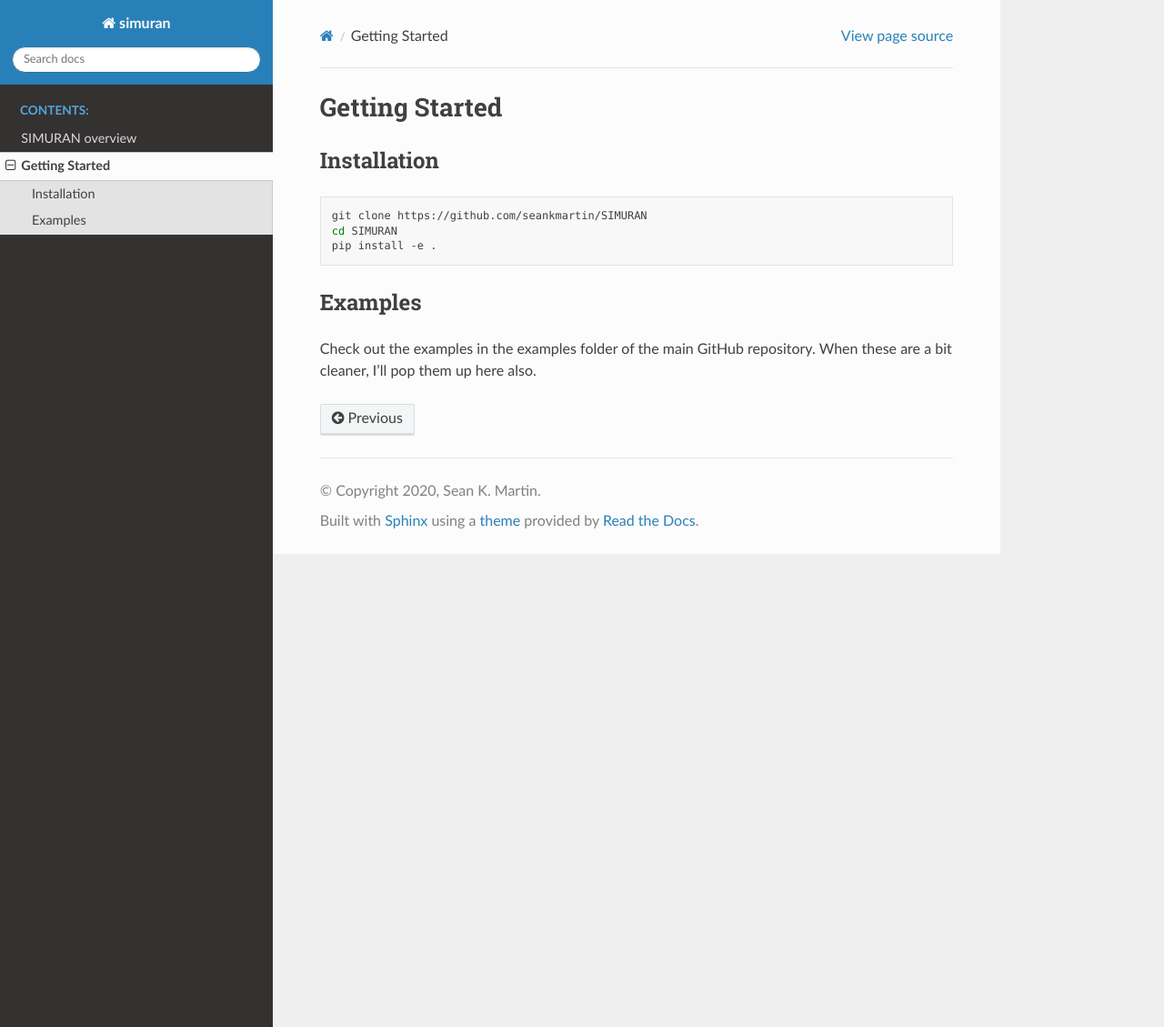
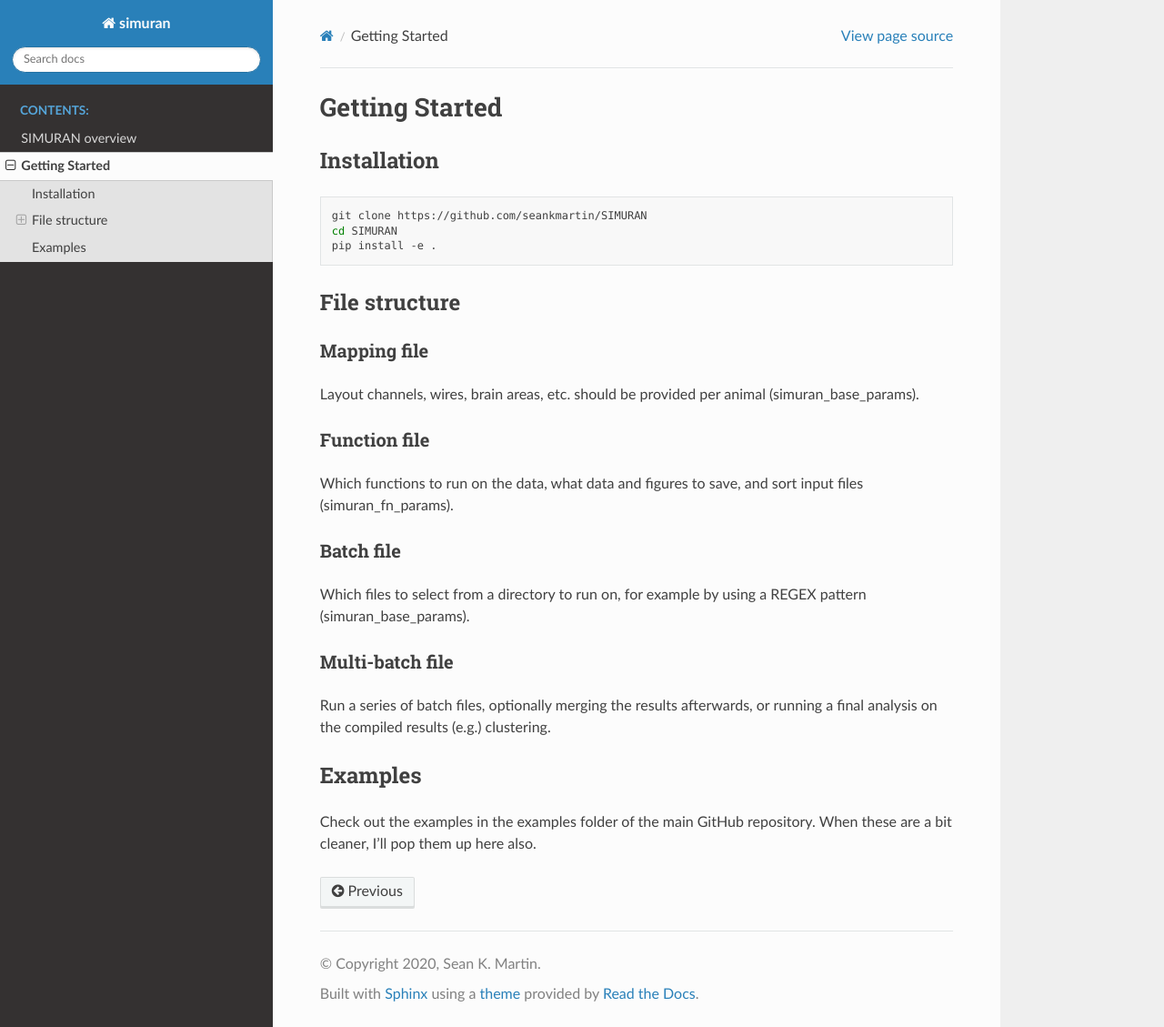
Before and after one commit to seankmartin/Simuran, a Sphinx documentation site: the page built from docs/getting-started.rst, in a window 1280 px wide and 1129 px high. Shown: the whole window at 91% size. Built offline with Sphinx 7.4.7 and the Read the Docs theme 2.0.0, drawn with Linux system fonts in a browser that asks for light colours; pages that are not in the unit, such as notebooks, are missing from menus.

```diff
--- a/docs/conf.py
+++ b/docs/conf.py
@@ -32,6 +32,7 @@
 extensions = [
     "sphinx.ext.napoleon",
     "sphinxcontrib.apidoc",
+    "sphinx.ext.todo"
 ]
 
 # Add any paths that contain templates here, relative to this directory.
--- a/docs/getting-started.rst
+++ b/docs/getting-started.rst
@@ -10,6 +10,25 @@
    cd SIMURAN
    pip install -e .
 
+File structure
+--------------
+
+Mapping file
+^^^^^^^^^^^^
+Layout channels, wires, brain areas, etc. should be provided per animal (simuran_base_params).
+
+Function file
+^^^^^^^^^^^^^
+Which functions to run on the data, what data and figures to save, and sort input files (simuran_fn_params).
+
+Batch file
+^^^^^^^^^^
+Which files to select from a directory to run on, for example by using a REGEX pattern (simuran_base_params).
+
+Multi-batch file
+^^^^^^^^^^^^^^^^
+Run a series of batch files, optionally merging the results afterwards, or running a final analysis on the compiled results (e.g.) clustering.
+
 Examples
 --------
 Check out the examples in the examples folder of the main GitHub repository.
--- a/requirements.txt
+++ b/requirements.txt
@@ -6,3 +6,5 @@
 more_itertools
 indexed
 tqdm
+doit
+mne
```
